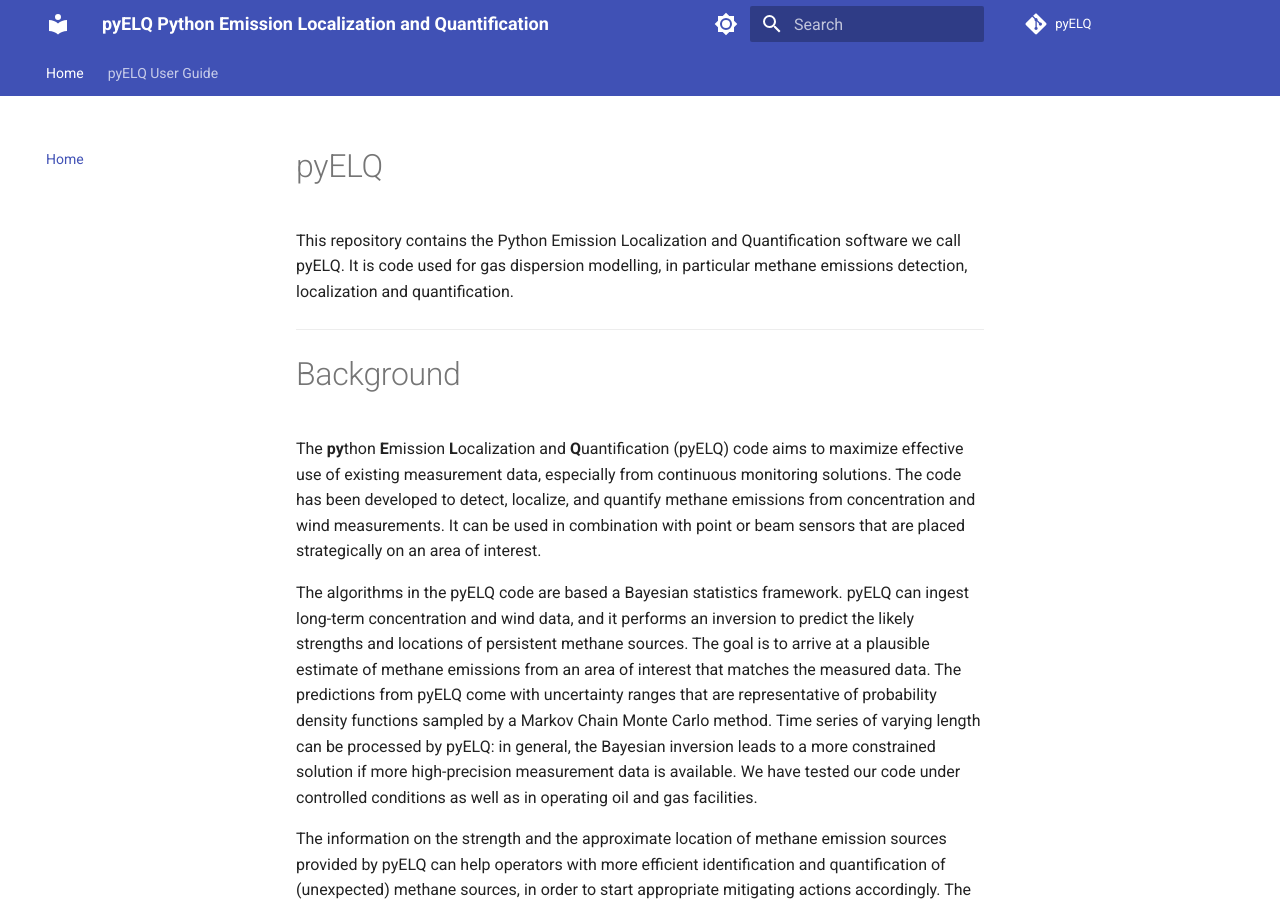
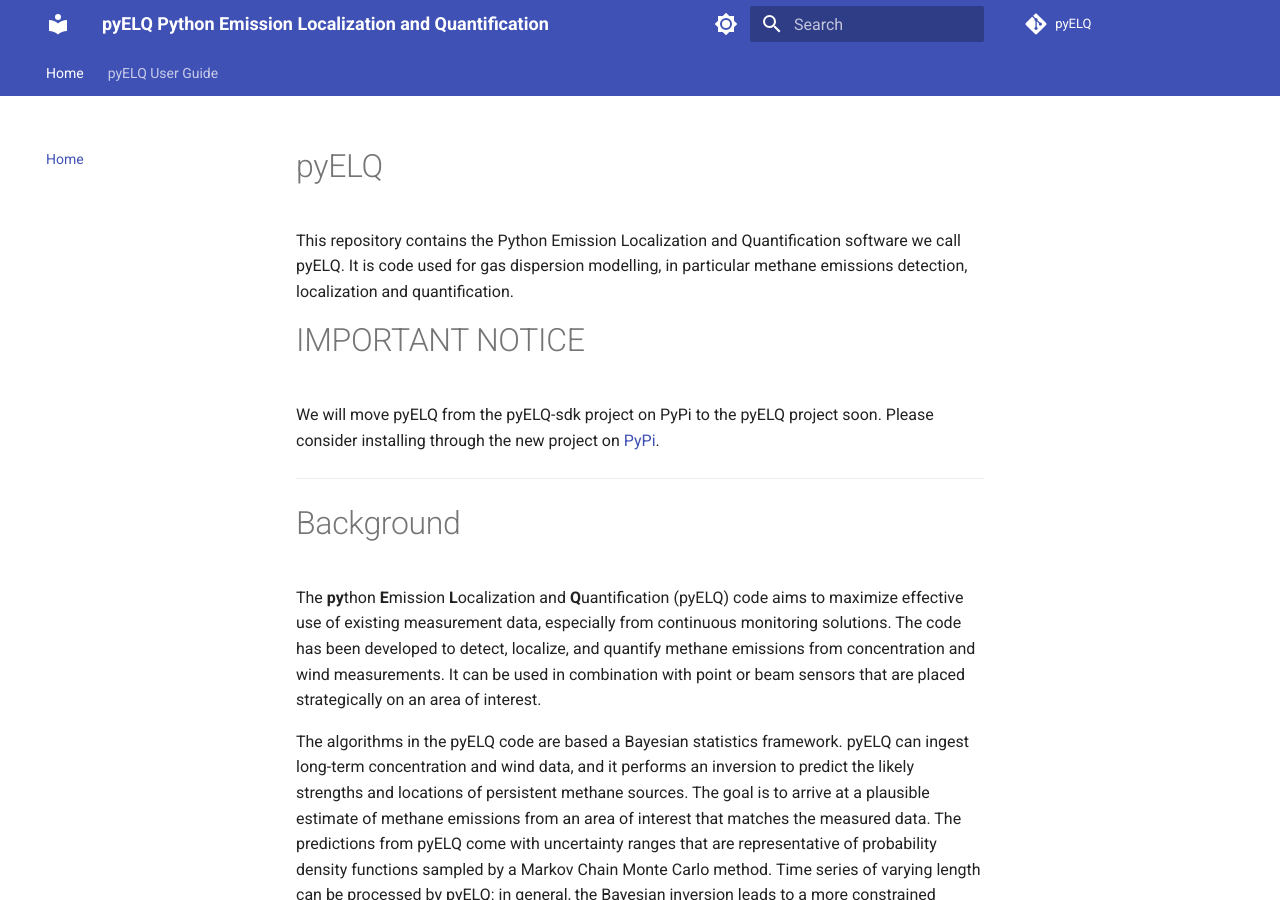
Before and after one commit to sede-open/pyELQ, an MkDocs documentation site: the page built from docs/index.md, in a window 1280 px wide and 900 px high. Built offline with MkDocs 1.6.1 and Material for MkDocs 9.7.7, drawn with Linux system fonts in a browser that asks for light colours; comment, search, counter and statistics services are not loaded.

Commit message:
Updating with warnings on pyelq-sdk deprecation

```diff
--- a/docs/index.md
+++ b/docs/index.md
@@ -7,6 +7,10 @@ SPDX-License-Identifier: Apache-2.0
 # pyELQ
 This repository contains the Python Emission Localization and Quantification software we call pyELQ. It is code used
 for gas dispersion modelling, in particular methane emissions detection, localization and quantification.
+
+# IMPORTANT NOTICE
+We will move pyELQ from the pyELQ-sdk project on PyPi to the pyELQ project soon. Please consider installing through the
+new project on [PyPi](https://pypi.org/project/pyelq/).
 
 ***
 # Background
--- a/pyproject.toml
+++ b/pyproject.toml
@@ -8,7 +8,7 @@ build-backend = "poetry.core.masonry.api"
 
 [tool.poetry]
 name = "pyelq-sdk"
-version = "1.0.13"
+version = "1.0.14"
 description = "Package for detection, localization and quantification code."
 authors = ["Bas van de Kerkhof", "Matthew Jones", "David Randell"]
 homepage = "https://sede-open.github.io/pyELQ/"
```
Also changed, not shown: README.md (+4 -0 lines), src/pyelq/__init__.py (+8 -0 lines), 1 other file.
